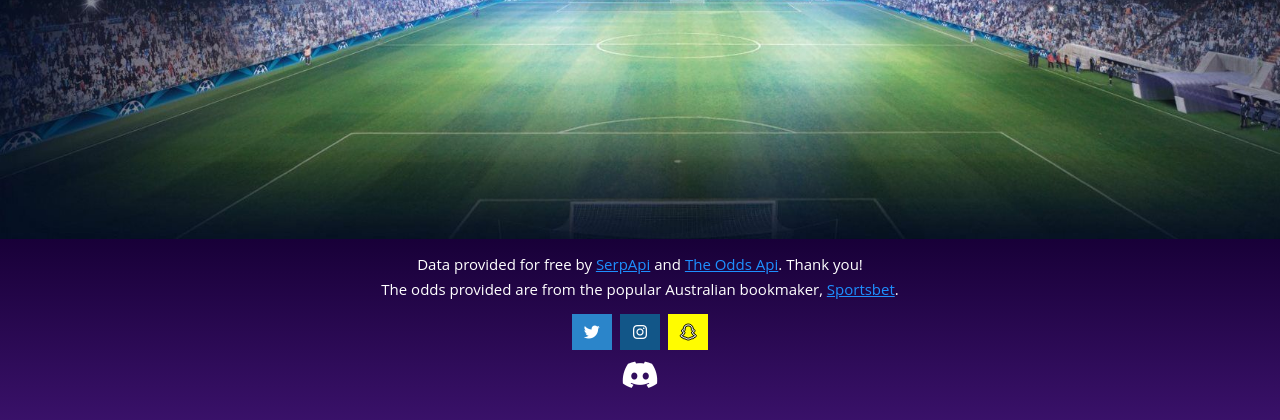
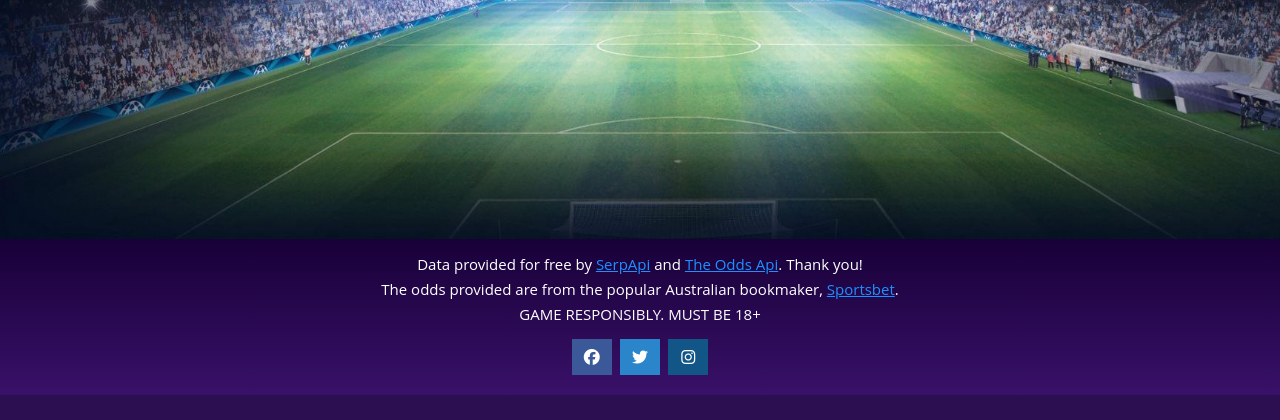
Before and after one commit to adrian-y1/eplbets, a Flask app: page / in a window 1280 px wide. Shown: the part 638-1058 px from the top of the page. After the commit the page ends 1033 px from the top, so only its background shows below. Run offline with Flask 2, Linux system fonts and the light colour scheme; parts of the project's set-up code (start-up, migrations or seed data) failed here and were passed over; some libraries are stand-ins or nearby versions; some web fonts are replaced.

Commit message:
final changes

```diff
--- a/app.py
+++ b/app.py
@@ -68,16 +68,16 @@ odds_response = requests.get(f'https://api.the-odds-api.com/v4/sports/{SPORT}/od
 })
 
 
-# if odds_response.status_code != 200:
-#     print(f'Failed to get odds: status_code {odds_response.status_code}, response body {odds_response.text}')
+if odds_response.status_code != 200:
+    print(f'Failed to get odds: status_code {odds_response.status_code}, response body {odds_response.text}')
 
-# else:
-#     odds_json = odds_response.json()
-#     print('Number of events:', len(odds_json))
+else:
+    odds_json = odds_response.json()
+    # print('Number of events:', len(odds_json))
 
-#     # Check the usage quota
-#     print('Remaining requests', odds_response.headers['x-requests-remaining'])
-#     print('Used requests', odds_response.headers['x-requests-used'])
+    # Check the usage quota
+    print('Remaining requests', odds_response.headers['x-requests-remaining'])
+    print('Used requests', odds_response.headers['x-requests-used'])
 
 
 
@@ -162,6 +162,7 @@ for match in matches:
 ''' -------------------- THIS IS THE SERPAPI'S RESULTS INSERTING INTO THE DATABASE --------------------'''
 results_matches = []
 for outcomes in results["sports_results"]["games"]:
+    print(outcomes)
     if outcomes["status"] == "FT":
         input_date = outcomes["date"]
         input_with_year = f"{input_date} {datetime.today().year}"
--- a/templates/homepage.html
+++ b/templates/homepage.html
@@ -75,12 +75,12 @@
             <footer>
                 <p class="footer-p-layout">Data provided for free by <a href="https://serpapi.com/?gclid=CjwKCAiAs92MBhAXEiwAXTi250gOYFMGhpjYIHuaHpi_iLoxLRr40Vjztu4WgpDrHW3BEyiNinIaghoCTiQQAvD_BwE">SerpApi</a> and <a href="https://the-odds-api.com/">The Odds Api</a>. Thank you!</p>
                 <p style="padding-top: 5px;"class="footer-p-layout">The odds provided are from the popular Australian bookmaker, <a href="https://www.sportsbet.com.au/">Sportsbet</a>.</p>
+                <p style="padding-top: 5px;" class="footer-p-layout">GAME RESPONSIBLY. MUST BE 18+</p>
                 <div class="socialmedia">
-                    <a href="https://twitter.com/Y_adrian1" class="fa fa-twitter" target="_blank"></a>
-                    <a href="https://www.instagram.com/adrian_yonan1/" class="fa fa-instagram" target="_blank"></a>
-                    <a href="https://l.facebook.com/l.php?u=https%3A%2F%2Fwww.snapchat.com%2Fadd%2Fadrianyonan%3Ffbclid%3DIwAR1ENCIBh0OzcpXtuVtOj9u-Cj1Ys9JaSDbcSF4DDranIUyKTQiQGojEm4E&h=AT34I_o5m1E1ew--Jx1fNwy9t6WInU_6YPLLer1NGbRT7z_kkrbDrps-ueONNXM1admnxp6uNVrzhZ5Sf1u5yZ6nhh6V5E-qEsqA7QcXOicwEei1uCJ4Cy-djw4_3mv9oR1oZA" class="fa fa-snapchat-ghost" target="_blank"></a>
+                    <a href="https://www.facebook.com/profile.php?id=100075290625454" class="fa fa-facebook" target="_blank"></a>
+                    <a href="https://twitter.com/eplbets21" class="fa fa-twitter" target="_blank"></a>
+                    <a href="https://www.instagram.com/eplbets/" class="fa fa-instagram" target="_blank"></a>
                 </div>
-                <a href="https://discordapp.com/users/244605817276334080/" class="fab fa-discord"></a>
             </footer>
         </div>
 
```
Also changed, not shown: templates/layout.html (+4 -4 lines), betting.db.
